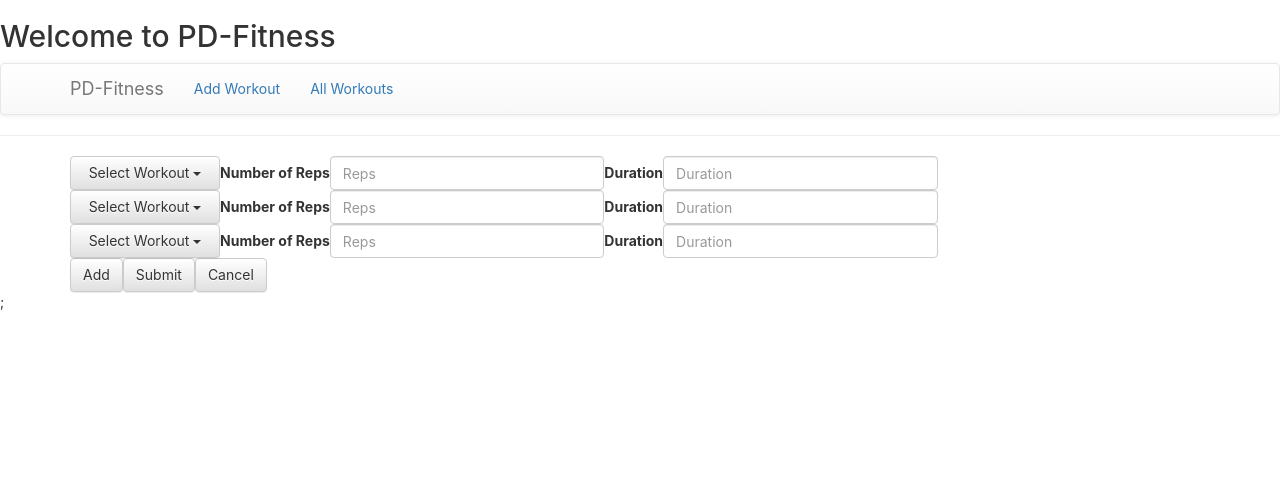
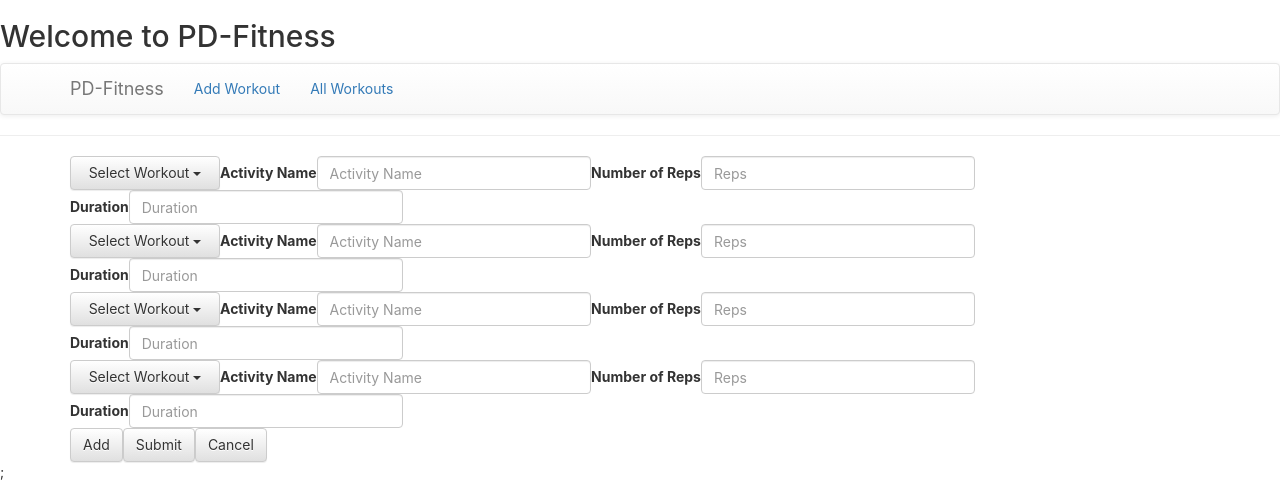
Before and after one commit to PDFitness/Fitness-Server, a React (Create React App) app in the folder pdfitness/: page /AddWorkout in a window 1280 px wide. Shown: the top 502 px of the page. Built offline with nearby package versions, Linux system fonts and the light colour scheme.

Commit message:
kinda hooking up submit and cancel buttons

```diff
--- a/pdfitness/src/App.js
+++ b/pdfitness/src/App.js
@@ -12,6 +12,4 @@ class App extends Component {
   }
 }
 
-
-
 export default App;
--- a/pdfitness/src/Workout.js
+++ b/pdfitness/src/Workout.js
@@ -1,5 +1,5 @@
 import React, { Component } from 'react';
-import {FormControl, ControlLabel, FormGroup, HelpBlock, ButtonToolbar, DropdownButton, MenuItem, Button, Row, Col, Grid, Form} from 'react-bootstrap';
+import {FormControl, ControlLabel, FormGroup, DropdownButton, MenuItem, Button, Row, Col, Grid, Form} from 'react-bootstrap';
 
 const options = ["Running", "Dumbbell Curls"];
 
@@ -63,7 +63,19 @@ class WorkoutForm extends Component {
                         </MenuItem>  ))}
                     </DropdownButton>
               </FormGroup>
-
+              <FormGroup
+                controlId="formBasicText"
+                validationState={this.getValidationStateReps()}
+                >
+                    <ControlLabel>Activity Name</ControlLabel>
+                    <FormControl
+                      type="test"
+                      reps={this.state.reps}
+                      placeholder="Activity Name"
+                      onChange={this.handleChangeReps}
+                    />
+                    <FormControl.Feedback />
+              </FormGroup>
               <FormGroup
                 controlId="formBasicText"
                 validationState={this.getValidationStateReps()}
--- a/pdfitness/src/WorkoutForm.js
+++ b/pdfitness/src/WorkoutForm.js
@@ -1,15 +1,18 @@
 import React, { Component } from 'react';
 import Workout from './Workout'
-import {FormControl, ControlLabel, FormGroup, HelpBlock, ButtonToolbar, DropdownButton, MenuItem, Row, Col, Grid, Form,Button} from 'react-bootstrap';
+import { Grid, Button} from 'react-bootstrap';
+import { BrowserRouter as Router, Switch, Route, Link, Redirect } from 'react-router-dom';
 
-const options = ["Running", "Dumbbell Curls"];
 
 class WorkoutForm extends Component {
     constructor(props, context) {
       super(props, context);
       this.state = {
-        rowList:[]
+        rowList:["rip"],
+        redirect: false
       };
+      this.workoutList = ["rip"];
+      this.workoutListIndex = 0;
     }
 
     addRow = (e) => {
@@ -18,11 +21,31 @@ class WorkoutForm extends Component {
       }));
     }
 
+    submitForm = (e) => {
+      console.log(this.state.rowList);
+      this.setRedirect();
+    }
+
+    cancel = (e) => {
+      alert("Redirecting to All Workouts");
+      this.setRedirect();
+    }
+
+    setRedirect = () => {
+      this.setState({
+        redirect: true
+      })
+    }
+
+    renderRedirect = () => {
+      if (this.state.redirect) {
+        return <Redirect to='/Workouts' />
+      }
+    }
+
     render() {
       const {rowList} = this.state;
-
       return (
-
         <Grid>
           {<Workout/>}
           {<Workout/>}
@@ -31,11 +54,13 @@ class WorkoutForm extends Component {
             return (<Workout/>)
           })}
           <Button onClick={this.addRow}>Add</Button>
-          <Button onClick={this.addRow}>Submit</Button>
-          <Button onClick={this.addRow}>Cancel</Button>
+          <Button onClick={this.submitForm}>Submit</Button>
+          {this.renderRedirect()}
+          <Button onClick={this.cancel}>Cancel</Button>
+
         </Grid>
       )
-      }
+    }
   }
 
   export default WorkoutForm;
```
